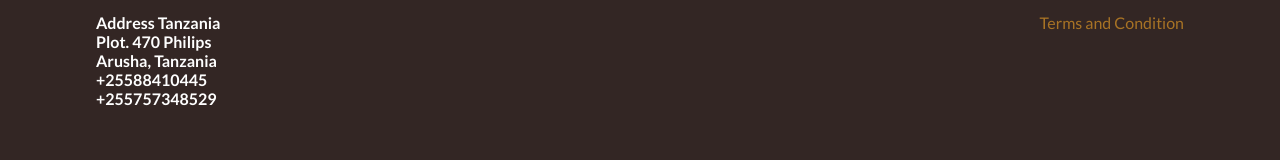
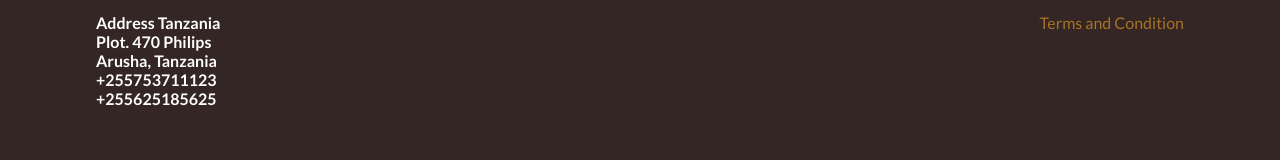
Before and after one commit to 9mmasi/silence_of_africa_safari, a React (Vite) app: page / in a window 1280 px wide. Shown: the part 6983-7143 px from the top of the page. Built offline with nearby package versions, Linux system fonts and the light colour scheme.

Commit message:
Update Footer.jsx

```diff
--- a/src/components/Footer.jsx
+++ b/src/components/Footer.jsx
@@ -13,7 +13,7 @@ const Footer = () => {
             <div>
                 <a href=""><i className="fa-brands fa-facebook"></i></a>
                 <a href=""><i className="fa-brands fa-instagram"></i></a>
-                <a href='https://wa.me/+255688410445' target='blank'><i className=" wa fa-brands fa-whatsapp"></i></a>
+                <a href='https://wa.me/+255753711123' target='blank'><i className=" wa fa-brands fa-whatsapp"></i></a>
 
             </div>
         </article>
@@ -22,8 +22,8 @@ const Footer = () => {
                 <h4>Address Tanzania</h4>
                 <h4>Plot. 470 Philips</h4>
                 <h4>Arusha, Tanzania</h4>
-                <h4>+25588410445</h4>
-                <h4>+255757348529</h4>
+                <h4>+255753711123</h4>
+                <h4>+255625185625</h4>
             </div>
             <div>
                 <p><span><Link to="/terms" className="footer-link" href="">Terms and Condition</Link></span></p>
```
